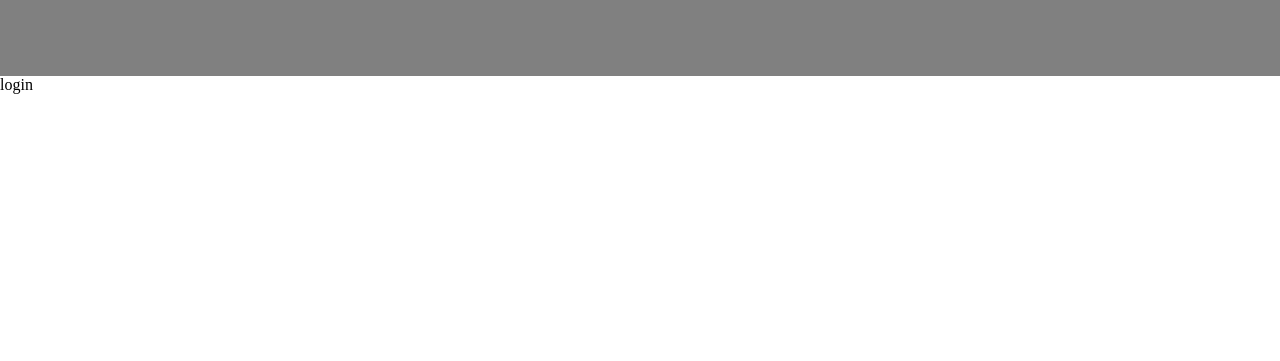
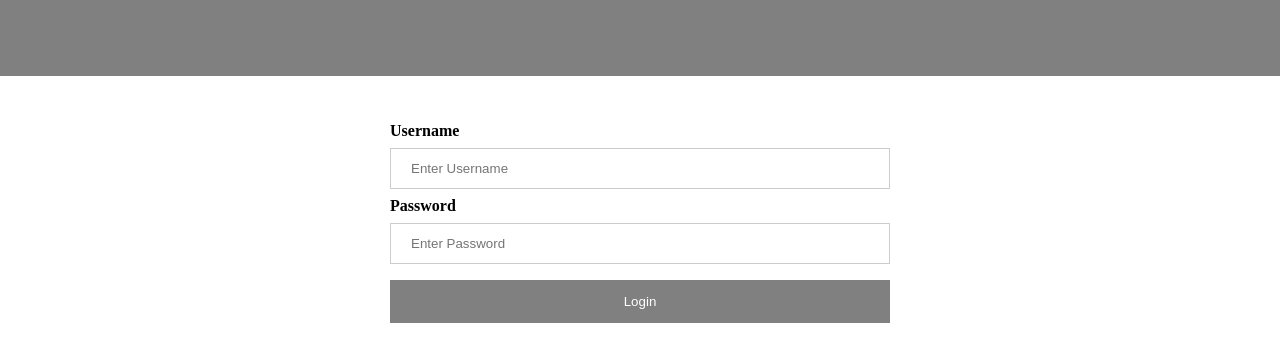
Before and after one commit to aalluri7/fiddles, a plain HTML site: page index.html in a window 1280 px wide. Shown: the part 191-552 px from the top of the page. Drawn offline with Linux system fonts and the light colour scheme.

Commit message:
Update index.html

```diff
--- a/index.html
+++ b/index.html
@@ -31,6 +31,34 @@
     .content {
       flex: 2;
     }
+
+    .login-container{
+      padding: 16px;
+      display: flex;
+      flex-direction: column;
+      width:500px;
+      margin:30px auto;
+    }
+    button {
+    background-color: grey;
+    color: white;
+    padding: 14px 20px;
+    margin: 8px 0;
+    border: none;
+    cursor: pointer;
+    width: 100%;
+}
+
+button:hover {
+    opacity: 0.8;
+}
+    input[type=text], input[type=password] {
+    width: 100%;
+    padding: 12px 20px;
+    margin: 8px 0;
+    border: 1px solid #ccc;
+    box-sizing: border-box;
+}
   </style>
   <title>Fiddle</title>
 </head>
@@ -43,7 +71,17 @@
       <div class="subTitle">secondary stuff</div>
     </div>
     <div class="content">
-      <div>login</div>
+      <div class="login-container">
+        <label for="uname"><b>Username</b>
+        </label>
+        <input type="text" placeholder="Enter Username" name="uname" required>
+
+        <label for="psw"><b>Password</b>
+        </label>
+        <input type="password" placeholder="Enter Password" name="psw" required>
+
+        <button type="submit">Login</button>
+      </div>
     </div>
   </div>
 </body>
```
